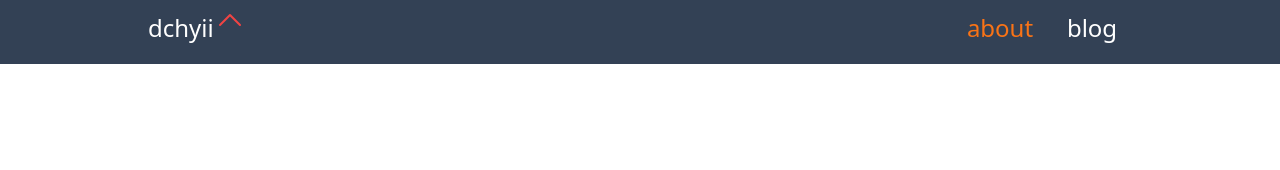
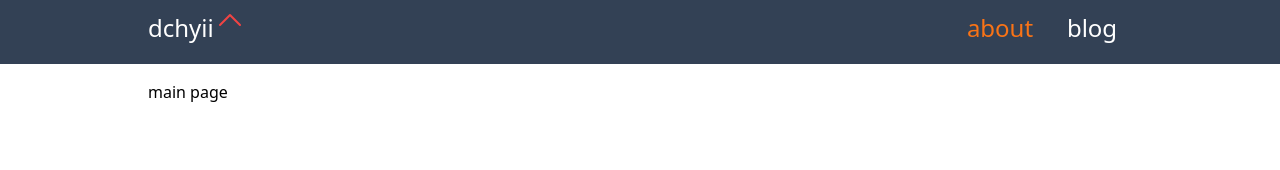
Before and after one commit to dchyii/portfolio-frontend, a Next.js app: page / in a window 1280 px wide. Shown: the top 170 px of the page. Built offline with nearby package versions, Linux system fonts and the light colour scheme.

Commit message:
completed main layout

```diff
--- a/components/layout/MainLayout.js
+++ b/components/layout/MainLayout.js
@@ -4,7 +4,9 @@ export default function MainLayout({ children }) {
   return (
     <>
       <NavBar />
-      <main>{children}</main>
+      <div className="w-full lg:w-5/6 xl:w-4/5 h-screen mx-auto pt-20 pb-6 px-5 overflow-scroll">
+        <main>{children}</main>
+      </div>
     </>
   );
 }
```
